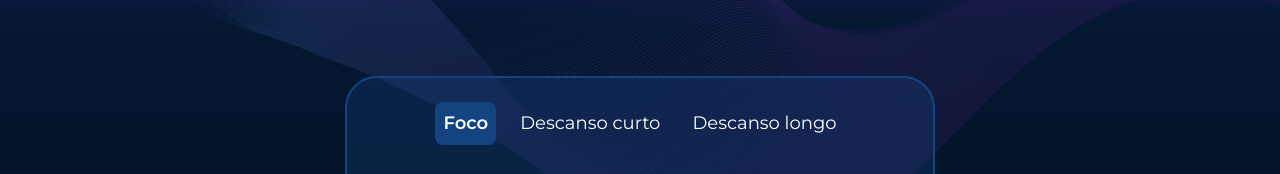
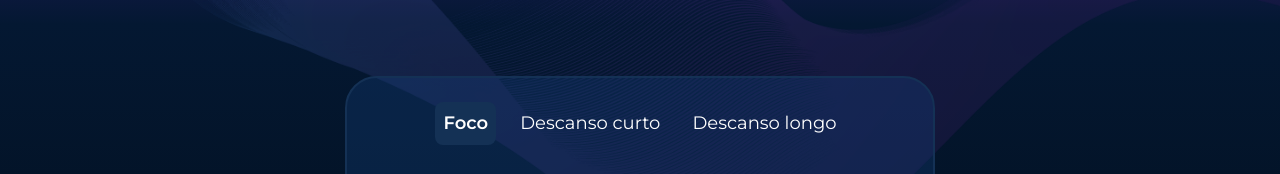
Before and after one commit to luizmiguelbarros/projeto-FOKUS-FINAL., a plain HTML site: page index.html in a window 1280 px wide. Shown: the part 548-722 px from the top of the page. Drawn offline with nearby package versions, Linux system fonts and the light colour scheme; a web font is replaced by a local one.

Commit message:
cor atualizada, teste

```diff
--- a/styles.css
+++ b/styles.css
@@ -1,7 +1,7 @@
 :root {
     --color-primary: #054f99;
     --color-secondary: #FFF;
-    --azul-royal: #144480;
+    --azul-royal: #143155;
     --fundo-card-timer: rgba(20, 68, 128, 0.30);
     --lils: #B872FF;
     --linear-botes: linear-gradient(180deg, #B872FF 0%, #144480 100%);
```
